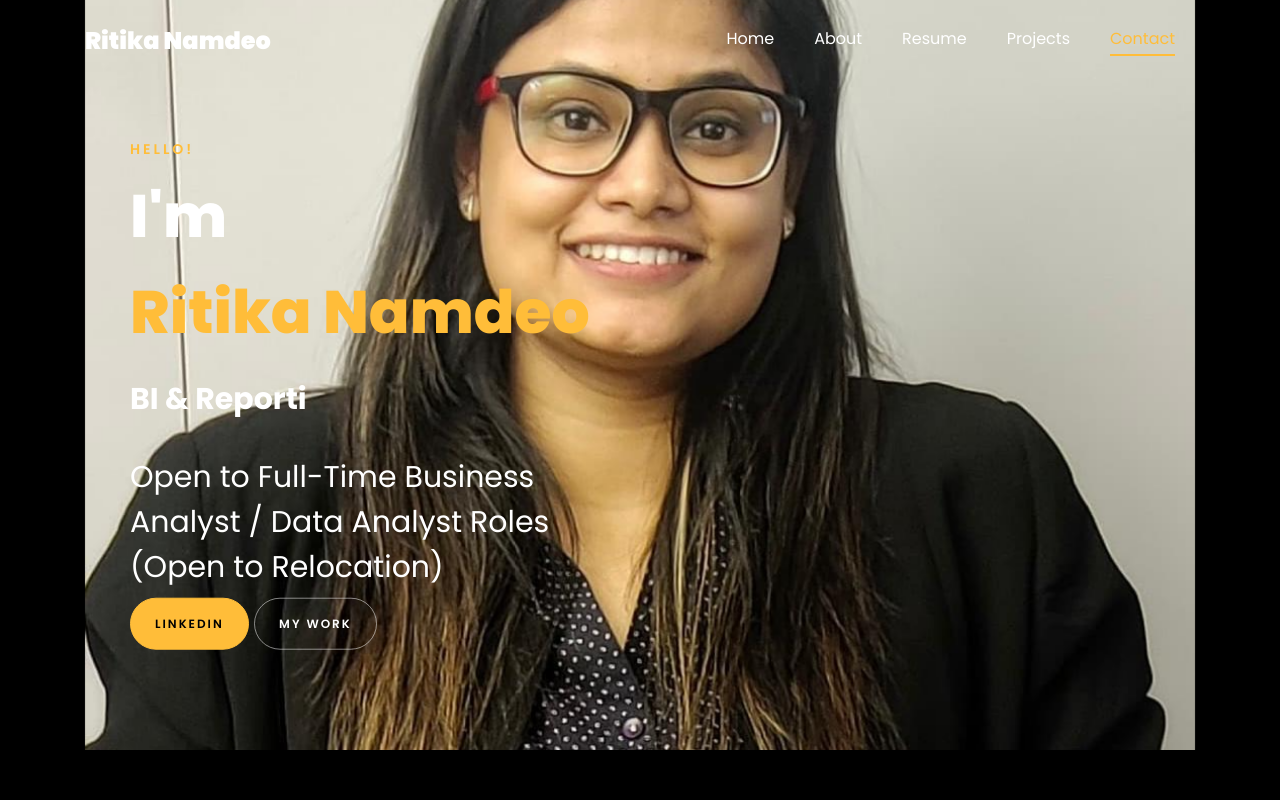
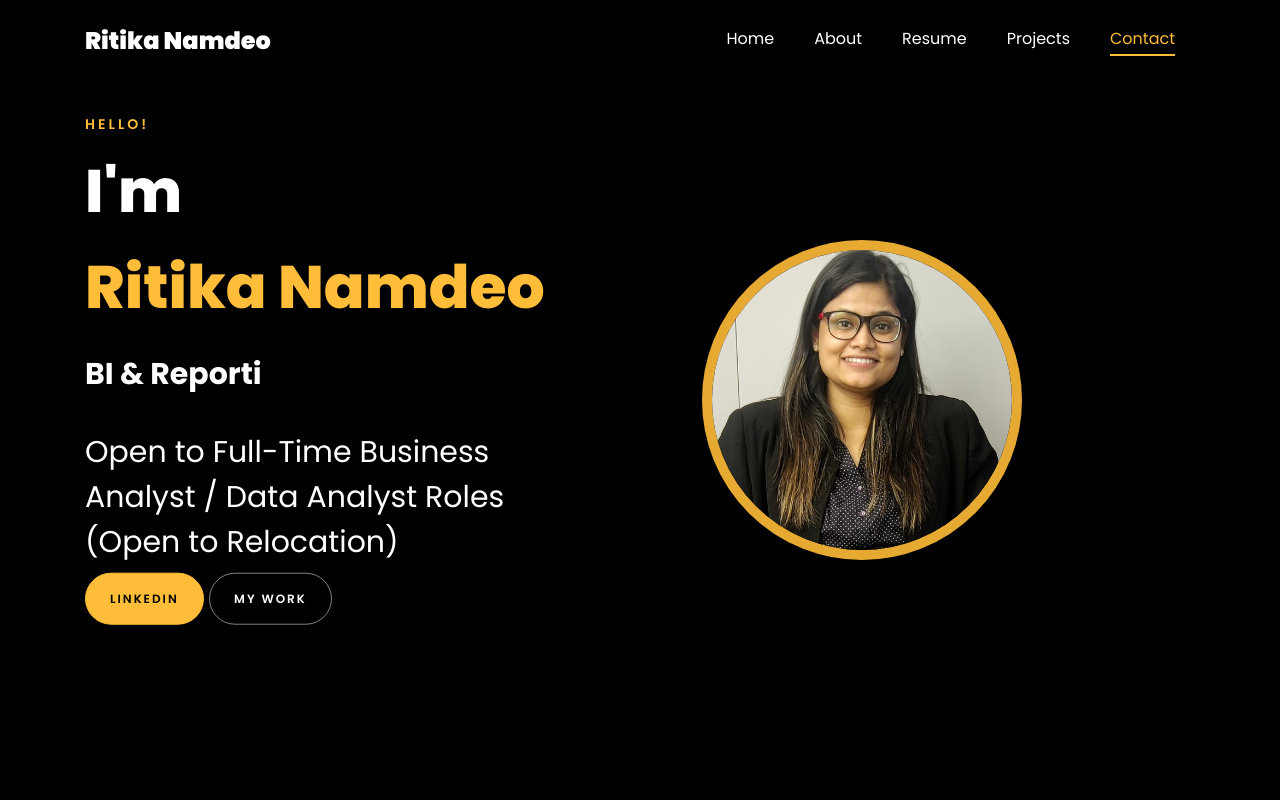
Before and after one commit to ritikanamdeo/Ritika_Namdeo_Portfolio, a plain HTML site: page index.html in a window 1280 px wide. Shown: the top 800 px of the page. Drawn offline with Linux system fonts and the light colour scheme; files whose address does not match are found by name.

Commit message:
Update image display in index.html
Replaced background image with an image tag for better accessibility and styling.

```diff
--- a/index.html
+++ b/index.html
@@ -83,13 +83,18 @@
             <div class="row d-md-flex no-gutters slider-text align-items-end justify-content-end" data-scrollax-parent="true">
 
               <!-- NOTE: keep your image file name same in /images -->
-              <div class="one-third js-fullheight order-md-last img"
-  style="
-    background-image: url(images/about-me.png);
-    background-size: cover;
-    background-position: center;
-    width: 100%;
-  ">
+           <div class="one-third js-fullheight order-md-last d-flex align-items-center justify-content-center">
+  <img src="images/about-me.png" alt="Ritika Namdeo"
+       style="
+         width: 320px;
+         height: 320px;
+         border-radius: 50%;
+         object-fit: cover;
+         border: 10px solid rgba(255,189,57,0.9);
+         box-shadow: 0 10px 25px rgba(0,0,0,0.35);
+       ">
+</div>
+
 
 
               <div class="one-forth d-flex align-items-center ftco-animate" data-scrollax=" properties: { translateY: '70%' }">
```
